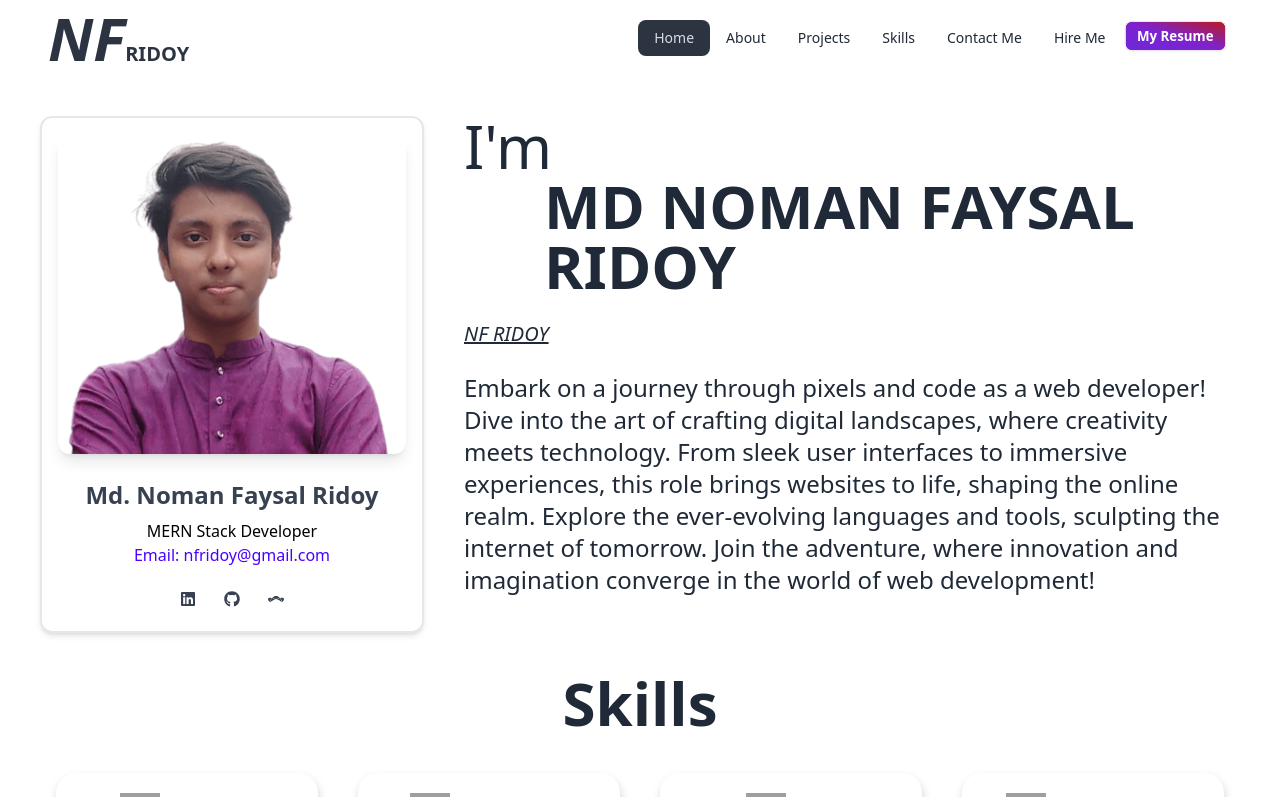
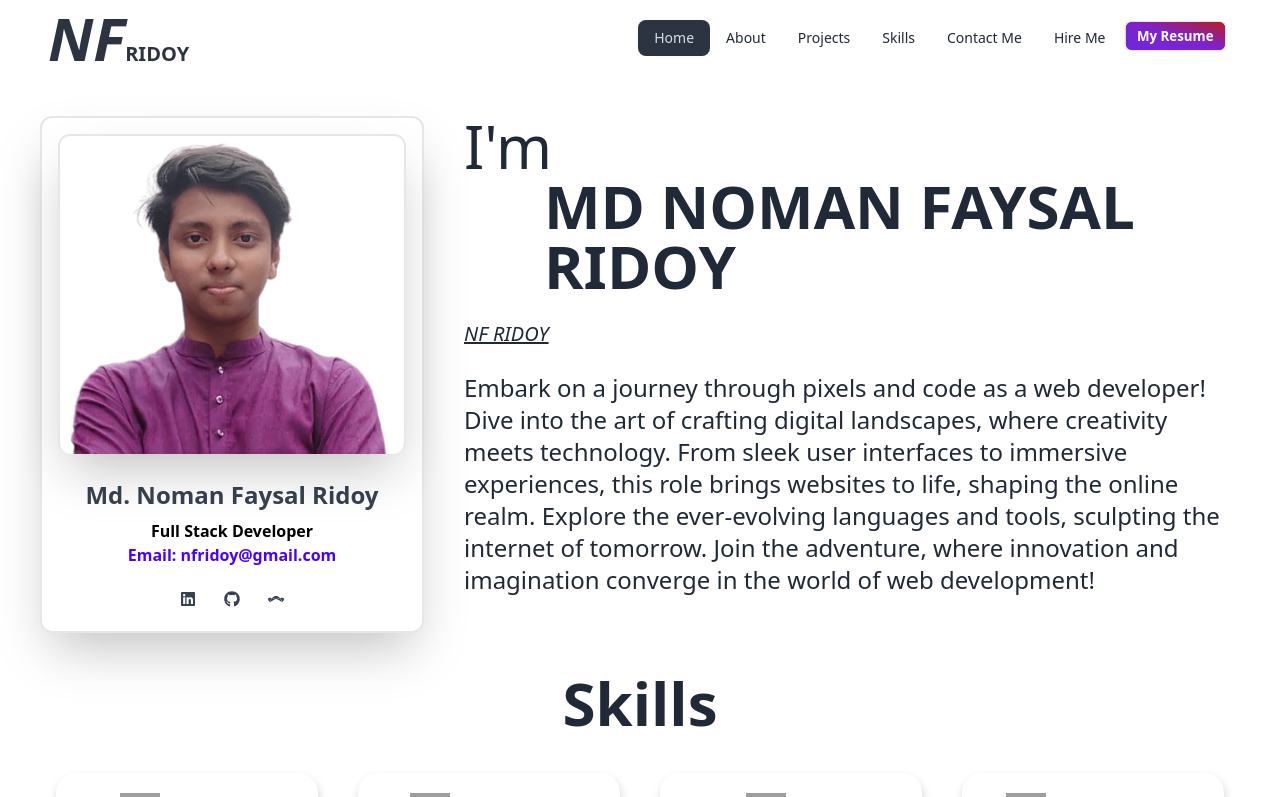
Before and after one commit to NFRIDOY/nfridoy-portfolio, a React (Vite) app: page / in a window 1280 px wide. Shown: the top 797 px of the page. Built offline with nearby package versions, Linux system fonts and the light colour scheme; grey boxes are pictures that could not be loaded.

Commit message:
[fix] shadow-2xl

```diff
--- a/src/components/Bannner/Bannner.jsx
+++ b/src/components/Bannner/Bannner.jsx
@@ -6,9 +6,9 @@ import { Link } from 'react-router-dom';
 export default function Bannner() {
     return (
         <div className="my-10 flex flex-col md:flex-row md:gap-10">
-            <div className='w-full md:w-1/2'>
-                <div className="relative flex flex-col text-gray-700 bg-white shadow-md bg-clip-border rounded-xl w-96 border-2 ">
-                    <div className="relative mx-4 mt-4 overflow-hidden text-gray-700 bg-white shadow-lg bg-clip-border rounded-xl h-80 ">
+            <div className='w-full md:w-1/2 flex justify-center'>
+                <div className="relative flex flex-col text-gray-700 bg-white shadow-2xl bg-clip-border rounded-xl w-96 border-2 ">
+                    <div className="relative mx-4 mt-4 overflow-hidden text-gray-700 bg-white shadow-2xl  bg-clip-border rounded-xl h-80 border-t-2 border-l-2 border-r-2 ">
                         <img src={HD1} alt="profile-picture" />
                     </div>
                     <div className="p-6 text-center ">
@@ -18,11 +18,11 @@ export default function Bannner() {
                         {/* <p
                         className="block font-sans text-base antialiased font-medium leading-relaxed text-transparent bg-clip-text bg-gradient-to-tr from-blue-gray-600 to-blue-gray-400 text-black"> */}
                         <p
-                            className='text-black'>
-                            MERN Stack Developer
+                            className='text-black font-extrabold'>
+                            Full Stack Developer
                         </p>
                         <p
-                            className='text-primary mb-0'>
+                            className='text-primary mb-0 font-bold'>
                             Email: nfridoy@gmail.com
                         </p>
                     </div>
@@ -52,6 +52,7 @@ export default function Bannner() {
                 <h2 className='text-xl italic underline my-6'>NF RIDOY</h2>
                 <p className='text-2xl'>
                     Embark on a journey through pixels and code as a web developer! Dive into the art of crafting digital landscapes, where creativity meets technology. From sleek user interfaces to immersive experiences, this role brings websites to life, shaping the online realm. Explore the ever-evolving languages and tools, sculpting the internet of tomorrow. Join the adventure, where innovation and imagination converge in the world of web development!
+                    {/* A Full Stack Developer | MERN | Javascript */}
                 </p>
             </div>
         </div >
```
